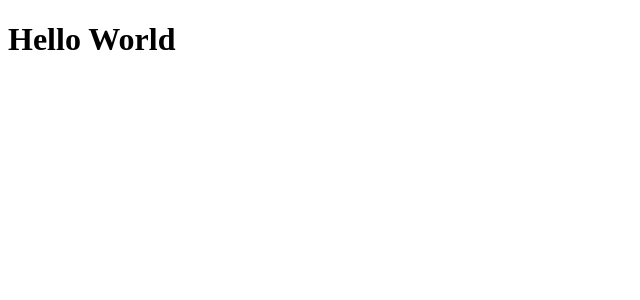
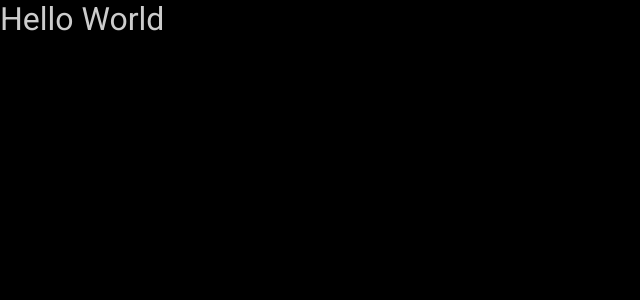
Before and after one commit to HenriqueFerraz27/ignite-shop, a Next.js app: page / in a window 1280 px wide. Shown: the top 300 px of the page, without its empty margins (0-640 px from the left). Built offline with nearby package versions, Linux system fonts and the light colour scheme.

Commit message:
feat(stitches): global styles

```diff
--- a/src/pages/_app.tsx
+++ b/src/pages/_app.tsx
@@ -1,5 +1,8 @@
-import type { AppProps } from "next/app";
+import { globalStyles } from '@/styles/global'
+import type { AppProps } from 'next/app'
+
+globalStyles()
 
 export default function App({ Component, pageProps }: AppProps) {
-  return <Component {...pageProps} />;
+  return <Component {...pageProps} />
 }
--- /dev/null
+++ b/src/styles/global.ts
@@ -0,0 +1,47 @@
+import { globalCss } from '.'
+
+export const globalStyles = globalCss({
+  '*, *:before, *:after': {
+    margin: 0,
+    padding: 0,
+    color: '$gray100',
+    fontFamily: '$roboto',
+    fontWeight: '$regular',
+    boxSizing: 'border-box',
+    outline: '2px solid transparent',
+    '-webkit-font-smoothing': 'antialiased',
+  },
+
+  '*:focus': {
+    outline: '2px solid $brand100',
+  },
+
+  body: {
+    color: '$gray100',
+    backgroundColor: '$black',
+  },
+
+  'ul, ol': {
+    listStyle: 'none',
+  },
+
+  button: {
+    backgroundColor: 'transparent',
+    border: 'none',
+  },
+
+  a: {
+    textDecoration: 'none',
+  },
+
+  'button, a': {
+    display: 'flex',
+    alignItems: 'center',
+    justifyContent: 'center',
+    cursor: 'pointer',
+  },
+
+  'strong, strong *': {
+    fontWeight: '$bold',
+  },
+})
```
